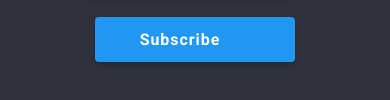
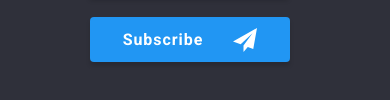
Before and after one commit to Ppatel21887/goit-markup-hw-08, a plain HTML site: page index.html in a window 390 px wide. Shown: the part 5336-5436 px from the top of the page. Drawn offline with nearby package versions, Linux system fonts and the light colour scheme.

Commit message:
updated homework-8

```diff
--- a/index.html
+++ b/index.html
@@ -514,9 +514,11 @@
 
             <button type="submit" class="footer__button">
               Subscribe
-              <svg class="footer__button--icon" width="24" height="24">
-                <use href="./images/symbol-defs2.svg#icon-icon-send"></use>
-              </svg>
+              <div class="footer__button--div">
+                <svg class="footer__button--icon" width="24" height="24">
+                  <use href="./images/symbol-defs2.svg#icon-icon-send"></use>
+                </svg>
+              </div>
             </button>
           </form>
         </div>
--- a/sass/layout/_footer.scss
+++ b/sass/layout/_footer.scss
@@ -11,12 +11,6 @@
     letter-spacing: 0.03em;
     display: flex;
 }
-
-// @media screen and (max-width:480px){
-//     .footer{
-//         margin-left: 15px;
-//     }
-// }
 
 .footer__section {
     padding-top: 60px;
@@ -267,6 +261,10 @@ width:200px;
         display: flex;
         flex-direction: column;
     }
+
+    .footer__button{
+        margin-right: 10px;
+    }
 }
 @media (min-width: 480px) and (max-width: 767px){
     .footer__form {
@@ -281,23 +279,6 @@ width:200px;
 .footer__label {
     padding-right: 12px;
 }
-// @media (min-width: 320px) and (max-width: 479px) {
-//     .footer__label {
-//         margin-bottom: 20px;
-//     }
-// }
-
-// @media (min-width: 480px) and (max-width: 767px) {
-//     .footer__label {
-//     margin-bottom: 20px;
-//     }
-// }
-
-// @media (min-width: 768px) and (max-width: 1199px) {
-//     .footer__label {
-//     margin-bottom: 20px;
-//     }
-// }
 
 .footer__button:enabled {
     color: variable.$title-second-color;
@@ -315,6 +296,7 @@ width:200px;
     border: none;
     box-shadow: 0px 4px 4px rgba(0, 0, 0, 0.15);
 
+
 &:hover,
 &:focus {
     color: variable.$border-color;
@@ -326,12 +308,14 @@ margin-top: 20px;
     }
 }
 
-.footer__button--icon {
+.footer__button--div {
     background-color: variable.$logo-color;
     fill: #ffffff;
     padding-left: 30px;
+    padding-top: 10px;
 
 &:hover,
 &:focus {
     fill:variable.$border-color;
-}}
+}
+}
```
Also changed, not shown: css/main.min.css, sass/main.css, 2 other files.
